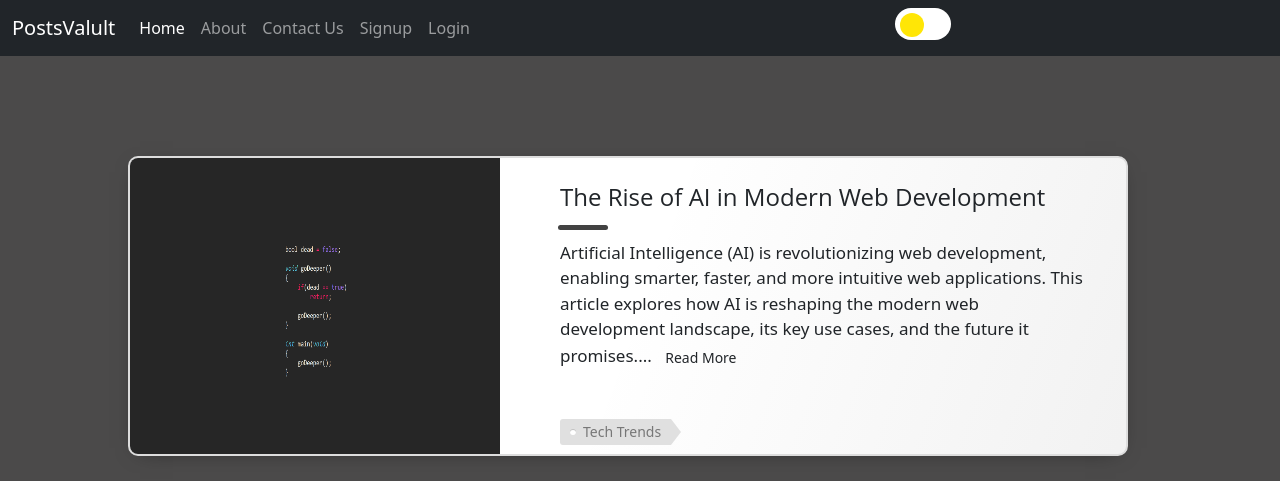
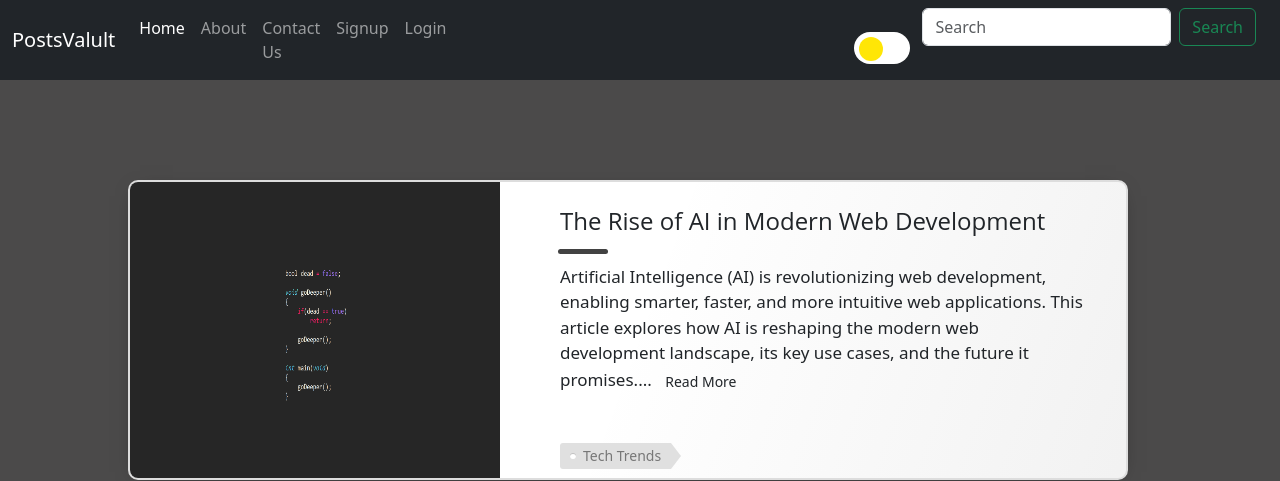
Before and after one commit to sachingupta0019/django, a Django app: page / in a window 1280 px wide. Shown: the top 481 px of the page. Run offline with Django 5.2, Linux system fonts and the light colour scheme; data comes from the database, SQL or seed files in the repository; some libraries are stand-ins or nearby versions.

Commit message:
Adding Search Functionality.

```diff
--- a/PostsVault/customfunction.py
+++ /dev/null
@@ -1,6 +0,0 @@
-from .models import BlogPost
-
-
-def get_excerpt(description, word_count=30):
-    words = description.split()
-    return ' '.join(words[:word_count]) + '...' if len(words) > word_count else description
--- a/PostsVault/templates/blog/navbar.html
+++ b/PostsVault/templates/blog/navbar.html
@@ -28,6 +28,13 @@
             <span class="toggle-ball"></span>
           </label>
         </div>
+          <div class="container-fluid">
+            <form action="{% url 'search-results' %}" method="get" class="d-flex" role="search">
+              <input class="form-control me-2" type="search" name="q" placeholder="Search" aria-label="Search">
+              <button class="btn btn-outline-success" type="submit">Search</button>
+            </form>
+          </div>
+
         </div>
       </div>
     </div>
--- a/PostsVault/urls.py
+++ b/PostsVault/urls.py
@@ -7,6 +7,7 @@ urlpatterns = [
     path('', views.home, name = 'home'),
     path('dashboard/', views.dashboard, name = 'dashboard'),
     path('blog/create/', views.add_post, name = 'createPost'),
+    path('blog/search/', views.search_post, name="search-results"),
     path('blog/<slug:slug>/', views.viewPost, name = "viewPost"),
     path('about-us/', views.about_us, name = 'about-us'),
     path('contact-us/', views.contact_us, name = 'contact-us'),
--- a/PostsVault/views.py
+++ b/PostsVault/views.py
@@ -6,6 +6,7 @@ from django.contrib.auth.forms import PasswordChangeForm
 from django.contrib import messages
 from django.contrib.auth import authenticate, login, logout
 from django.contrib.auth.models import Group
+from django.db.models import Q
 
 # Create your views here.
 def home(request):
@@ -41,7 +42,15 @@ def viewPost(request, slug = None):
         view_post = get_list_or_404(BlogPost, post_slug = slug)
         return render(request,'blog/post/viewpost.html',{'view_post': view_post})
 
-
+# Blog Post Search results Page View
+def search_post(request):
+    search_query = request.GET.get('q')
+    if search_query:
+        results = BlogPost.objects.filter(
+            Q(title__icontains=search_query) | Q(content__icontains=search_query))
+    else:
+        results = []
+    return render(request, 'blog/post/search_blog.html', {'search_query' : search_query,'search_results' : results})
 
 # User Registration
 def user_registration(request):
@@ -88,6 +97,21 @@ def user_login(request):
 def user_logout(request):
     logout(request)
     return HttpResponseRedirect('/')
+
+# Change Password Form
+# def user_changePassword(request):
+#     if request.method == "POST":
+#         user_change_password = PasswordChangeForm(user = request.user, data = request.POST)
+#         if user_change_password.is_valid():
+#             user_change_password.save()
+#             # update_session_auth-hash(request, user_change_password.user)
+#             return HttpResponseRedirect('/')
+#         else:
+#             return HttpResponse('Invalid user')
+#     else:
+#         user_change_password = PasswordChangeForm(user = request.user)
+#         return render(request, 'user/changepassword.html', {'change_password' : user_change_password })
+
 
 
 # Create New Blog Post
```
Also changed, not shown: PostsVault/templates/blog/post/search_blog.html (added, +33 -0 lines).
